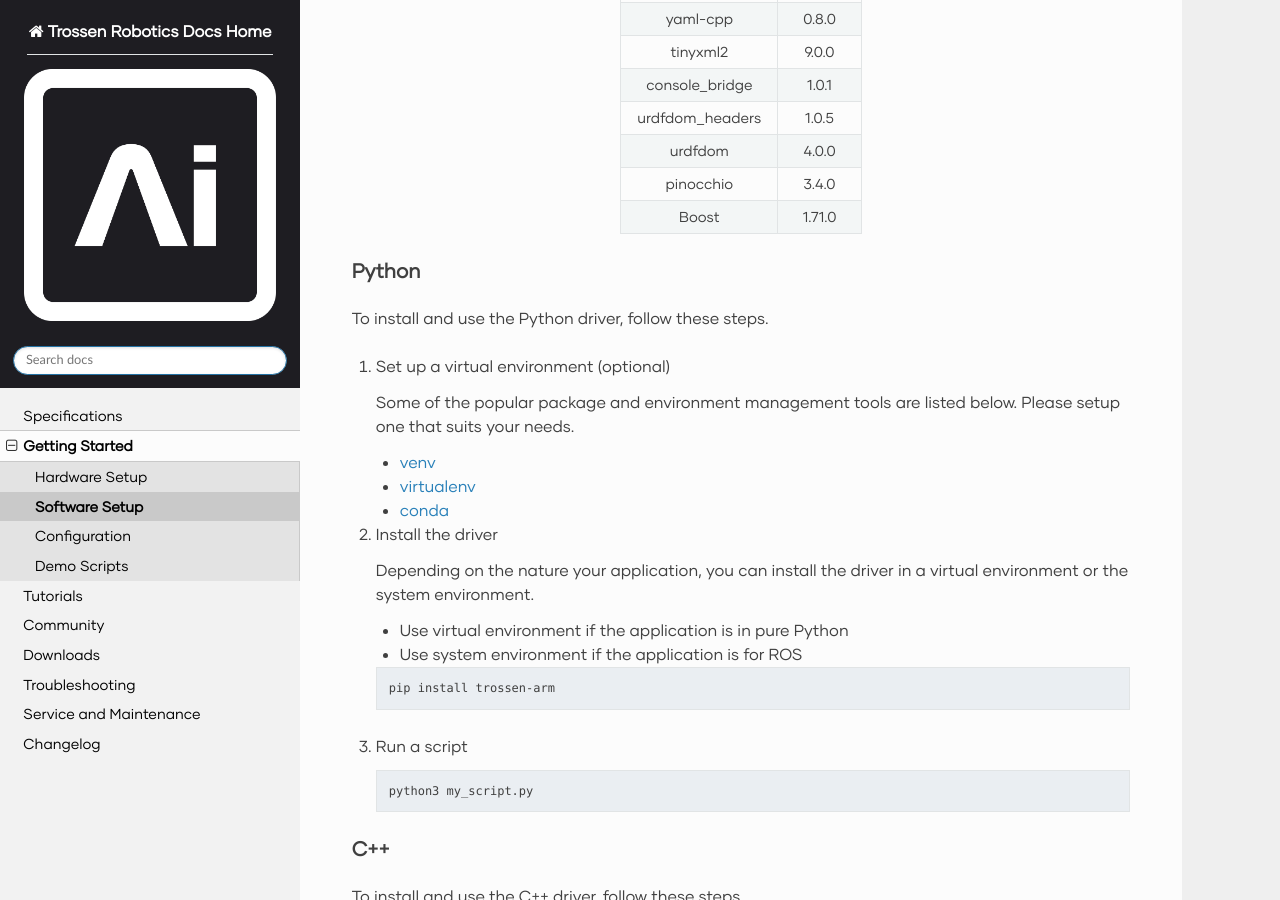
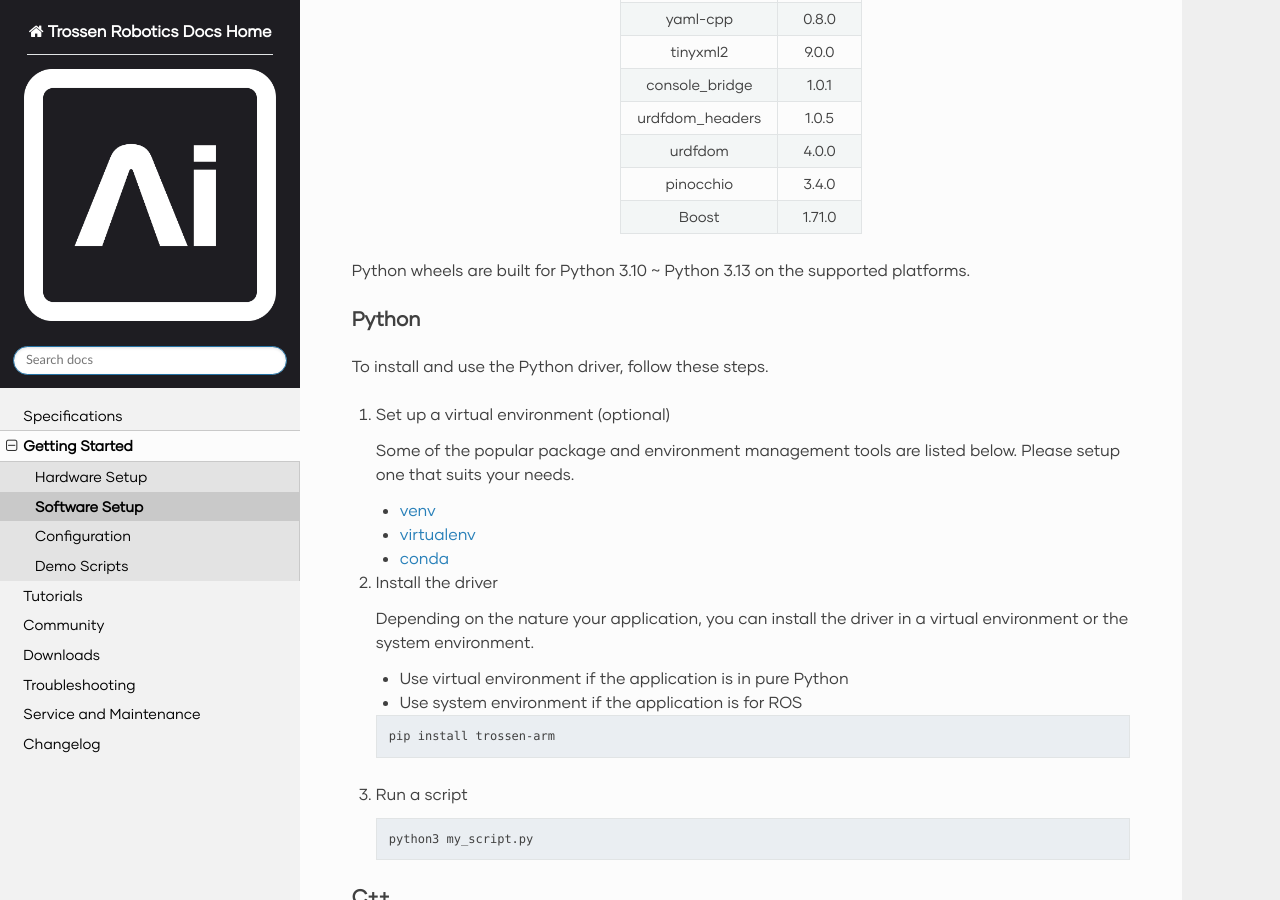
Before and after one commit to TrossenRobotics/trossen_arm, a Sphinx documentation site: the page built from docs/getting_started/software_setup.rst, in a window 1280 px wide and 900 px high, scrolled down 1369 px. Built offline with Sphinx 7.4.7 and the Read the Docs theme 3.1.0, drawn with Linux system fonts in a browser that asks for light colours; some web fonts are replaced; pages that are not in the unit, such as notebooks, are missing from menus.

Commit message:
Add Python version support

```diff
--- a/docs/getting_started/software_setup.rst
+++ b/docs/getting_started/software_setup.rst
@@ -95,6 +95,8 @@ It is provided as a static library and is statically linked to the following lib
       - 3.4.0
     * - Boost
       - 1.71.0
+
+Python wheels are built for Python 3.10 ~ Python 3.13 on the supported platforms.
 
 Python
 ------
```
